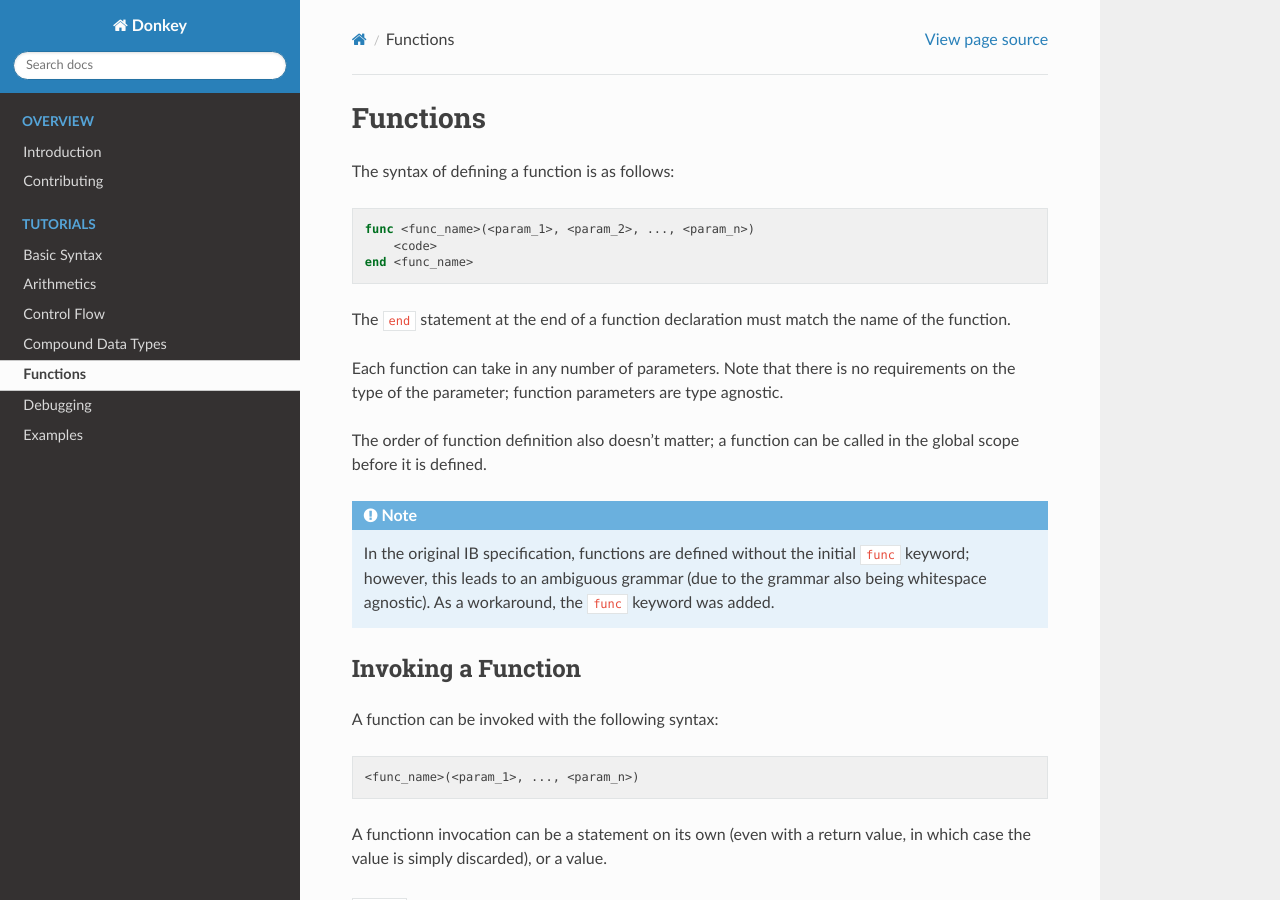
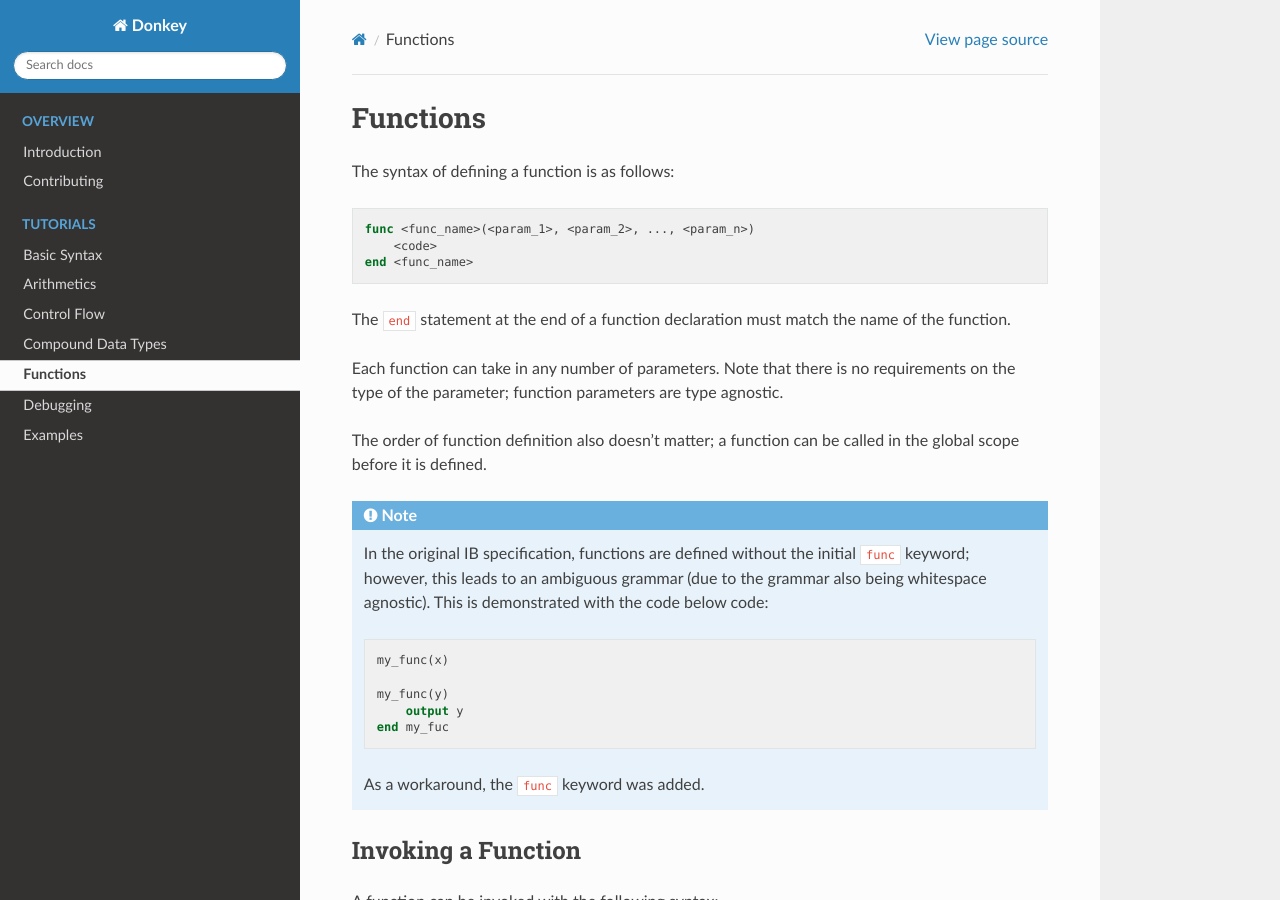
Before and after one commit to linxuanm/donkey, a Sphinx documentation site: the page built from docs/tutorials/functions.rst, in a window 1280 px wide and 900 px high. Built offline with Sphinx 7.4.7 and the Read the Docs theme 2.0.0, drawn with Linux system fonts in a browser that asks for light colours.

Commit message:
demo code

```diff
--- a/docs/tutorials/functions.rst
+++ b/docs/tutorials/functions.rst
@@ -17,7 +17,15 @@ The order of function definition also doesn't matter; a function can be called i
 
 .. note::
 
-    In the original IB specification, functions are defined without the initial :code:`func` keyword; however, this leads to an ambiguous grammar (due to the grammar also being whitespace agnostic). As a workaround, the :code:`func` keyword was added.
+    In the original IB specification, functions are defined without the initial :code:`func` keyword; however, this leads to an ambiguous grammar (due to the grammar also being whitespace agnostic). This is demonstrated with the code below code::
+
+        my_func(x)
+
+        my_func(y)
+            output y
+        end my_fuc
+
+    As a workaround, the :code:`func` keyword was added.
 
 Invoking a Function
 -------------------
```
